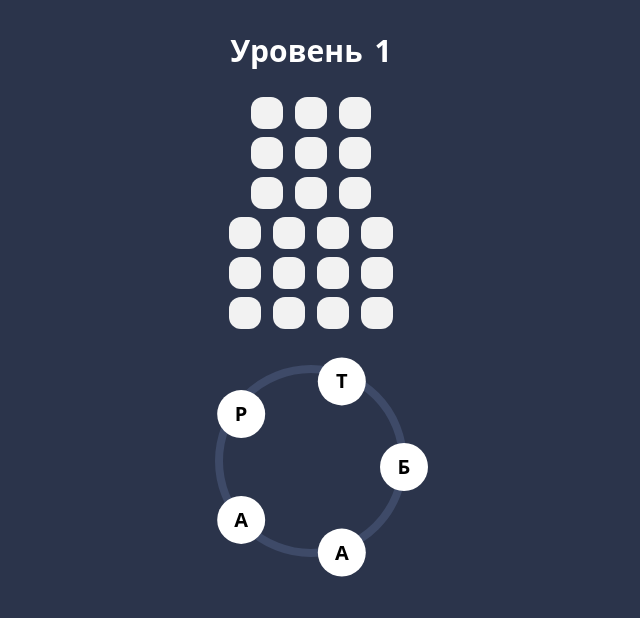
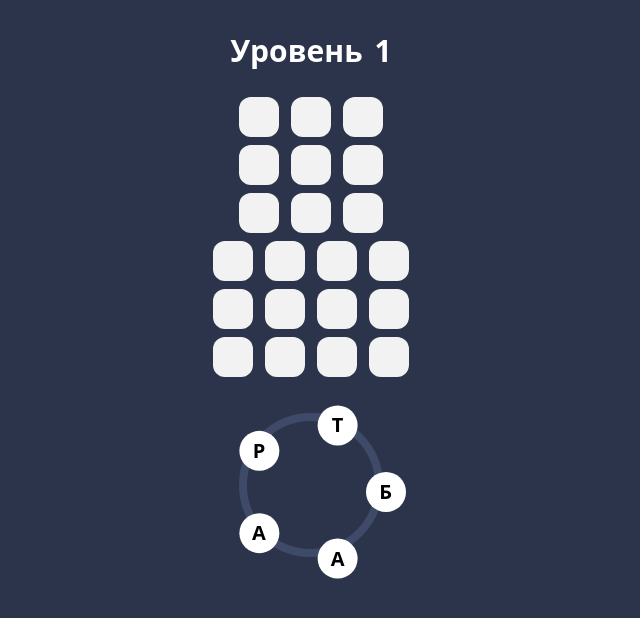
Before and after one commit to Miroslau/word-game, a React (Vite) app: page / in a window 1280 px wide. Shown: the top 618 px of the page, without its empty margins (329-969 px from the left). Built offline with nearby package versions, Linux system fonts and the light colour scheme.

Commit message:
fix: fis adaptive layout
Signed-off-by: Miroslau <forse2408@gmail.com>

```diff
--- a/src/App.tsx
+++ b/src/App.tsx
@@ -7,11 +7,7 @@ import getMinimalLettersSet from './utils/getMinimalLettersSet.ts';
 import { LetterType } from './type/LetterType.ts';
 import BoardType from './type/BoardType.ts';
 import { winValidation } from './utils/winValidation.ts';
-
-type LevelType = {
-  id: number;
-  words: string[];
-};
+import { LevelType } from './type/LevelType.ts';
 
 function App() {
   const [currentlevel, setCurrentLevel] = useState<number>(1);
@@ -109,7 +105,7 @@ function App() {
           title="Уровень"
           gameLevel={countLevel}
         />
-        <GameBoard board={board} />
+        <GameBoard board={board} level={level} />
         <LetterController
           letters={letters}
           selectedLetters={selectedLetters}
--- a/src/components/game-board/game-board.tsx
+++ b/src/components/game-board/game-board.tsx
@@ -1,11 +1,13 @@
 import { FC } from 'react';
 import BoardType from '../../type/BoardType.ts';
+import { LevelType } from '../../type/LevelType.ts';
 
 interface GameBoardProps {
   board: BoardType[];
+  level: LevelType;
 }
 
-const GameBoard: FC<GameBoardProps> = ({ board }) => {
+const GameBoard: FC<GameBoardProps> = ({ board, level }) => {
   return (
     <div className="mb-5 mt-5">
       {board.map((row) => (
@@ -13,8 +15,11 @@ const GameBoard: FC<GameBoardProps> = ({ board }) => {
           {row.letters.map((cell, cellIndex) => (
             <div
               key={cellIndex}
-              className={`w-8 h-8 flex justify-center items-center ${cell ? 'bg-color-fern' : 'bg-color-concrete'} rounded-xl m-1`}>
-              <span className="text-white uppercase text-[20px] font-[700]">{cell}</span>
+              className={`${level.words.length >= 7 ? 'w-6 h-6 ' : 'w-10 h-10'} flex justify-center items-center ${cell ? 'bg-color-fern' : 'bg-color-concrete'} rounded-xl m-1`}>
+              <span
+                className={`text-white uppercase text-[${level.words.length >= 7 ? '10px' : '20px'}] font-[700]`}>
+                {cell}
+              </span>
             </div>
           ))}
         </div>
--- a/src/components/letter-controller/letter-controller.tsx
+++ b/src/components/letter-controller/letter-controller.tsx
@@ -47,16 +47,16 @@ const LetterController: FC<LetterControllerProps> = ({
 
   return (
     <div className="relative flex justify-center items-center flex-col mx-auto mt-8">
-      <div className="relative w-48 h-48 rounded-full border-8 border-color-fiord">
+      <div className="relative w-36 h-36 rounded-full border-8 border-color-fiord">
         {letters.map((letter, index) => {
-          let classes = `absolute uppercase w-12 h-12 ${!selectedLettersIndex.includes(letter.id) ? ' bg-white' : 'bg-pink-500'} ${!selectedLettersIndex.includes(letter.id) ? ' text-black' : 'text-white'} hover:bg-pink-500 hover:text-white transition duration-150 ease-out hover:ease-in rounded-full flex items-center justify-center cursor-pointer text-xl font-bold`;
+          let classes = `absolute uppercase w-10 h-10 ${!selectedLettersIndex.includes(letter.id) ? ' bg-white' : 'bg-pink-500'} ${!selectedLettersIndex.includes(letter.id) ? ' text-black' : 'text-white'} hover:bg-pink-500 hover:text-white transition duration-150 ease-out hover:ease-in rounded-full flex items-center justify-center cursor-pointer text-xl font-bold`;
 
           return (
             <button
               key={index}
               className={classes}
               style={{
-                transform: `rotate(${index * angle}deg) translate(90px) rotate(-${index * angle}deg)`,
+                transform: `rotate(${index * angle}deg) translate(70px) rotate(-${index * angle}deg)`,
                 top: '40%',
                 left: '38%',
                 transformOrigin: '0 0'
--- /dev/null
+++ b/src/type/LevelType.ts
@@ -0,0 +1,4 @@
+export type LevelType = {
+  id: number;
+  words: string[];
+};
```
